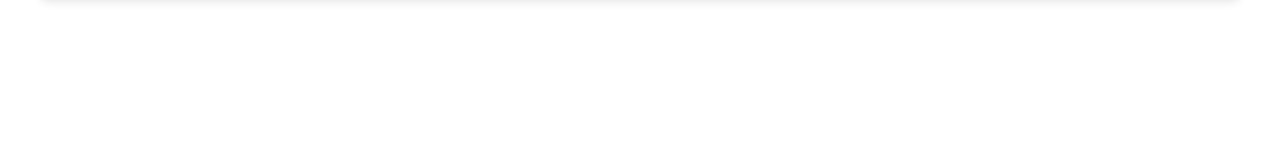
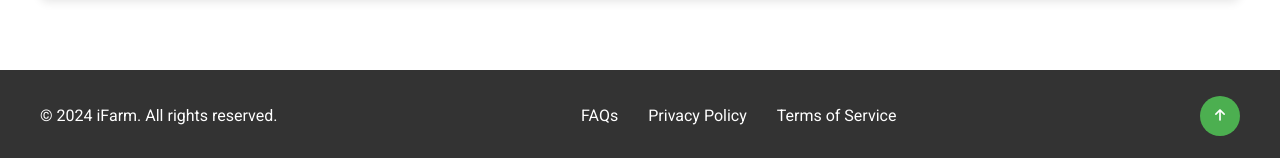
Before and after one commit to denisdelaki/iFarm, an Angular app: page /home in a window 1280 px wide. Shown: the part 4369-4527 px from the top of the page. Before the commit the page ends 4389 px from the top, so only its background shows below. Built offline with nearby package versions, Linux system fonts and the light colour scheme.

Commit message:
created the footer section of thee landing pageee

```diff
--- a/src/app/home/contacts/contacts.component.css
+++ b/src/app/home/contacts/contacts.component.css
@@ -95,3 +95,9 @@ h3 {
         padding: 20px;
     }
 }
+
+@media screen and (max-width: 425px) {
+.contact-container{
+    font-size: 13px;
+}
+}
--- a/src/app/home/header/header.component.css
+++ b/src/app/home/header/header.component.css
@@ -83,6 +83,6 @@
     }
 
     .header-content p {
-      font-size: 18px;
+      font-size: 13px;
     }
   }
--- a/src/app/home/landing-page/landing-page.component.css
+++ b/src/app/home/landing-page/landing-page.component.css
@@ -65,3 +65,57 @@ section{
     border-top-style: solid;
     border-radius: 40%;
  }
+ .footer {
+    background-color: #333;
+    color: white;
+    padding: 20px 0;
+    margin-top: 50px;
+}
+
+.footer-content {
+    max-width: 1200px;
+    margin: 0 auto;
+    display: flex;
+    justify-content: space-between;
+    align-items: center;
+    padding: 0 20px;
+}
+
+.footer-center a {
+    color: white;
+    text-decoration: none;
+    margin: 0 15px;
+    transition: color 0.3s ease;
+}
+
+.footer-center a:hover {
+    color: #4CAF50;
+}
+
+.back-to-top {
+    background-color: #4CAF50;
+    color: white;
+    border: none;
+    border-radius: 50%;
+    width: 40px;
+    height: 40px;
+    cursor: pointer;
+    transition: background-color 0.3s ease;
+}
+
+.back-to-top:hover {
+    background-color: #45a049;
+}
+
+@media screen and (max-width: 768px) {
+    .footer-content {
+        flex-direction: column;
+        text-align: center;
+        gap: 20px;
+    }
+
+    .footer-center a {
+        display: block;
+        margin: 10px 0;
+    }
+}
--- a/src/app/home/landing-page/landing-page.component.html
+++ b/src/app/home/landing-page/landing-page.component.html
@@ -23,3 +23,21 @@
 <section id="contact">
     <app-contacts></app-contacts>
 </section>
+
+<footer class="footer">
+    <div class="footer-content">
+        <div class="footer-left">
+            <p>&copy; 2024 iFarm. All rights reserved.</p>
+        </div>
+        <div class="footer-center">
+            <a href="#faqs">FAQs</a>
+            <a href="#privacy">Privacy Policy</a>
+            <a href="#terms">Terms of Service</a>
+        </div>
+        <div class="footer-right">
+            <button class="back-to-top" (click)="scrollToTop()">
+                <i class="fas fa-arrow-up"></i>
+            </button>
+        </div>
+    </div>
+</footer>
--- a/src/app/home/landing-page/landing-page.component.ts
+++ b/src/app/home/landing-page/landing-page.component.ts
@@ -22,4 +22,11 @@ import { MatDividerModule } from '@angular/material/divider';
 })
 export class LandingPageComponent {
 
+  scrollToTop() {
+    window.scrollTo({
+        top: 0,
+        behavior: 'smooth'
+    });
 }
+
+}
```
